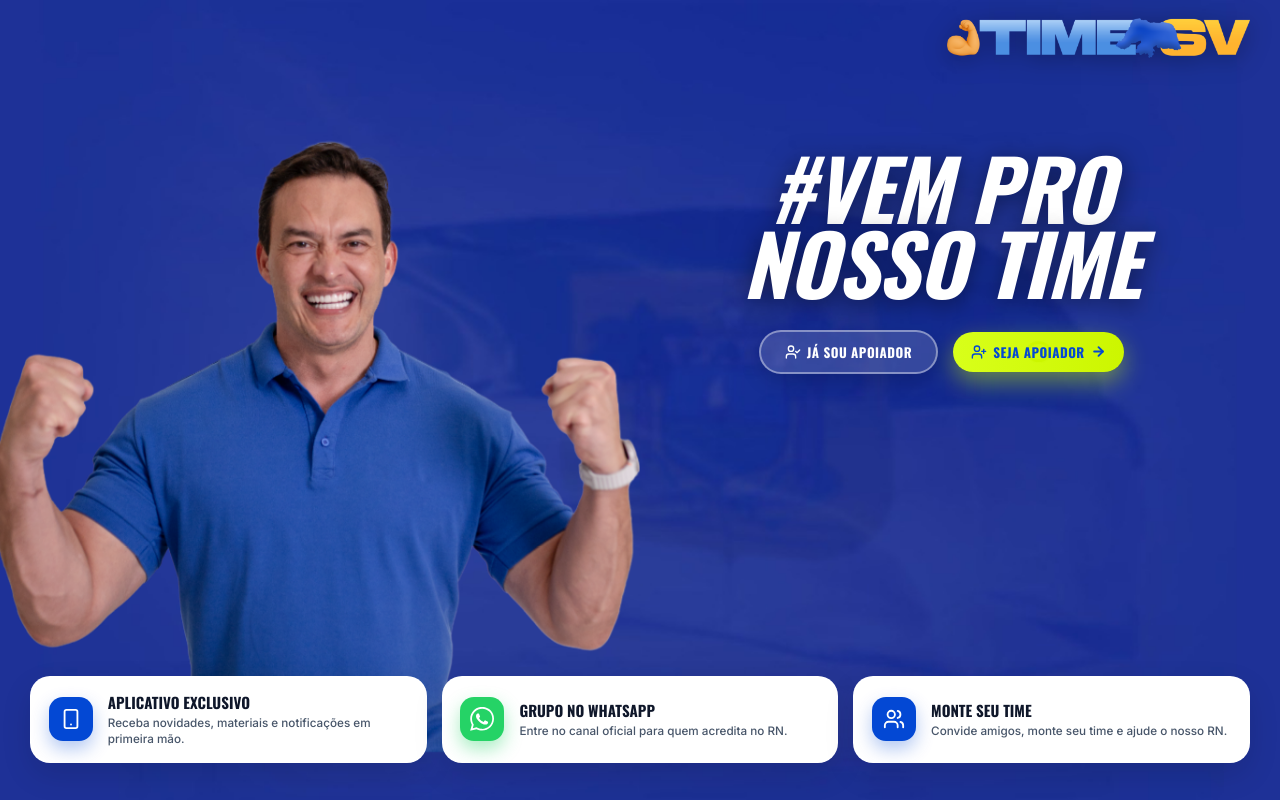
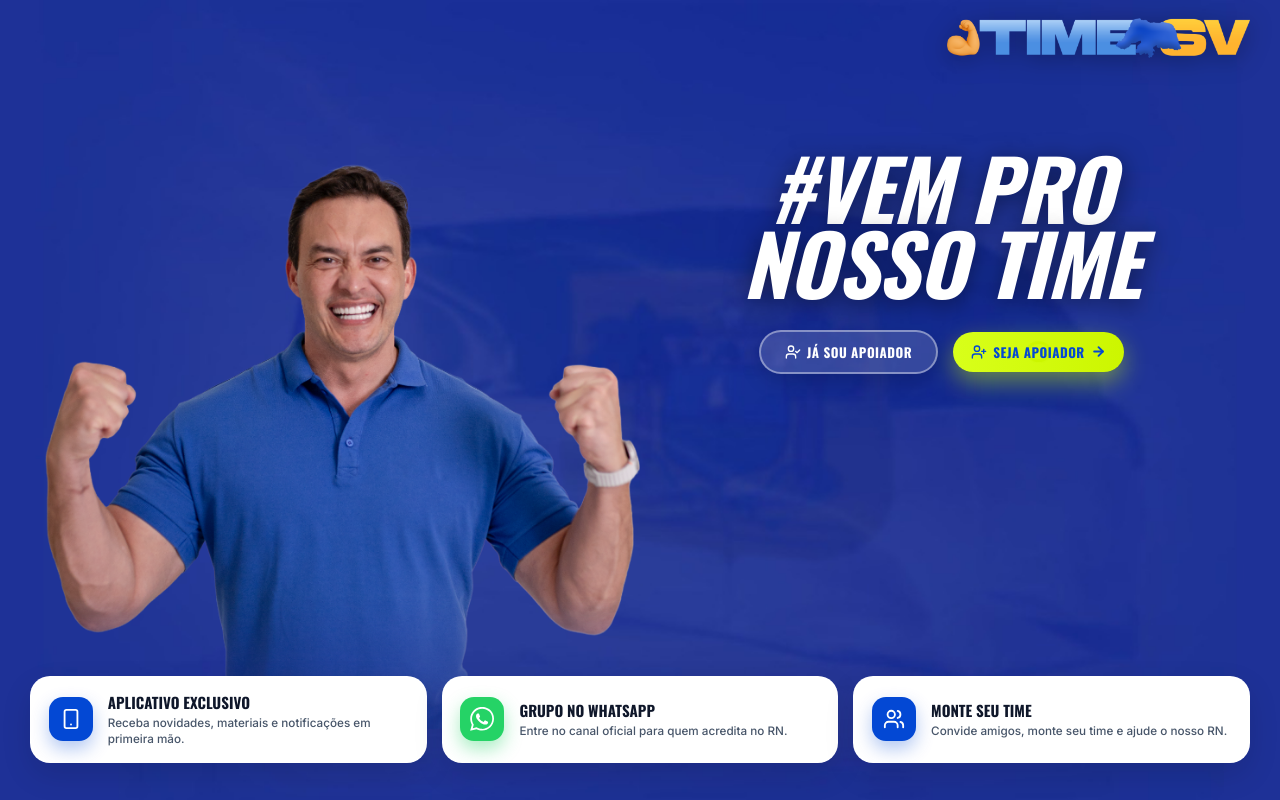
Before and after one commit to ReneBM/Apoiadores, a React (Vite) app in the folder frontend/: page /lp in a window 1280 px wide. Built offline with nearby package versions, Linux system fonts and the light colour scheme; no server answers; a web font is replaced by a local one.

Commit message:
style: afastar foto do senador para o meio e adicionar degrade suave na cintura

```diff
--- a/frontend/src/pages/LandingPage.jsx
+++ b/frontend/src/pages/LandingPage.jsx
@@ -535,14 +535,16 @@ export default function LandingPage() {
         }}>
           <div className="left-photo-col" style={{
             display: 'flex', alignItems: 'flex-end',
-            marginLeft: '-35px', height: '100%', overflow: 'visible',
+            marginLeft: '15px', height: '100%', overflow: 'visible',
             opacity: 0, animation: 'fadeInLeftNoticeable 1.2s cubic-bezier(0.22, 1, 0.36, 1) 0.6s forwards'
           }}>
             <div style={{
               display: 'flex',
               alignItems: 'flex-end',
               overflow: 'visible',
-              width: '100%'
+              width: '100%',
+              WebkitMaskImage: 'linear-gradient(to bottom, black 0%, black 72%, transparent 97%)',
+              maskImage: 'linear-gradient(to bottom, black 0%, black 72%, transparent 97%)'
             }}>
               <img
                 src="/senador/styveson_v3_nobg.png"
```
